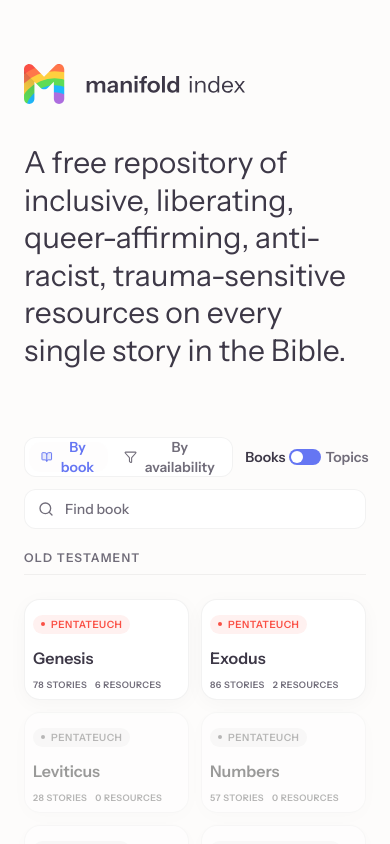
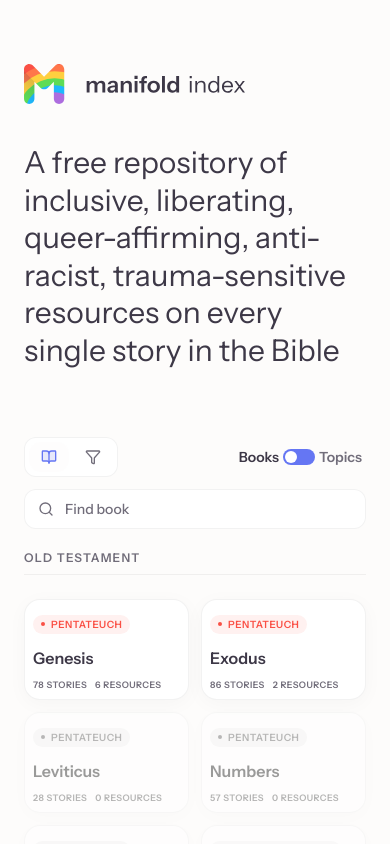
Before and after one commit to zinzy/manifold-index, a React (Vite) app: page / in a window 390 px wide. Shown: the top 844 px of the page. Built offline with nearby package versions, Linux system fonts and the light colour scheme.

Commit message:
Fixed mobile filters

```diff
--- a/src/App.tsx
+++ b/src/App.tsx
@@ -128,7 +128,7 @@ const Header = () => {
           <LogoLink size="large" />
         </div>
         <h1 className="text-3xl md:text-4xl leading-tight max-w-2xl font-normal text-brand-text">
-          A free repository of inclusive, liberating, queer-affirming, anti-racist, trauma-sensitive resources on every single story in the Bible.
+          A free repository of inclusive, liberating, queer-affirming, anti-racist, trauma-sensitive resources on every single story in the Bible
         </h1>
       </motion.div>
     </header>
@@ -289,7 +289,7 @@ const SearchBar = ({
                       )}
                     >
                       <BookOpen className="w-4 h-4" fill={bookSort === 'by_book' ? "currentColor" : "none"} fillOpacity={0.15} />
-                      <span className="inline">By book</span>
+                      <span className="hidden sm:inline">By book</span>
                     </button>
                     <button
                       onClick={() => setBookSort('by_availability')}
@@ -300,7 +300,7 @@ const SearchBar = ({
                       )}
                     >
                       <Filter className="w-4 h-4" fill={bookSort === 'by_availability' ? "currentColor" : "none"} fillOpacity={0.15} />
-                      <span className="inline">By availability</span>
+                      <span className="hidden sm:inline">By availability</span>
                     </button>
                   </motion.div>
                 )}
@@ -861,7 +861,7 @@ const BookDetailPage = () => {
                       )}
                     >
                       <BookOpen className="w-4 h-4" fill={storySort === 'by_story' ? "currentColor" : "none"} fillOpacity={0.15} />
-                      <span className="inline">By story</span>
+                      <span className="hidden sm:inline">By story</span>
                     </button>
                     <button
                       onClick={() => setStorySort('by_availability')}
@@ -872,7 +872,7 @@ const BookDetailPage = () => {
                       )}
                     >
                       <Filter className="w-4 h-4" fill={storySort === 'by_availability' ? "currentColor" : "none"} fillOpacity={0.15} />
-                      <span className="inline">By availability</span>
+                      <span className="hidden sm:inline">By availability</span>
                     </button>
                     {hasBookResources && (
                       <button
@@ -884,7 +884,7 @@ const BookDetailPage = () => {
                         )}
                       >
                         <Info className="w-4 h-4" fill={storySort === 'about_book' ? "currentColor" : "none"} fillOpacity={0.15} />
-                        <span className="inline">About</span>
+                        <span className="hidden sm:inline">About</span>
                       </button>
                     )}
                   </motion.div>
```
Also changed, not shown: 1 other file (tests, documents, lock files or other folders).
